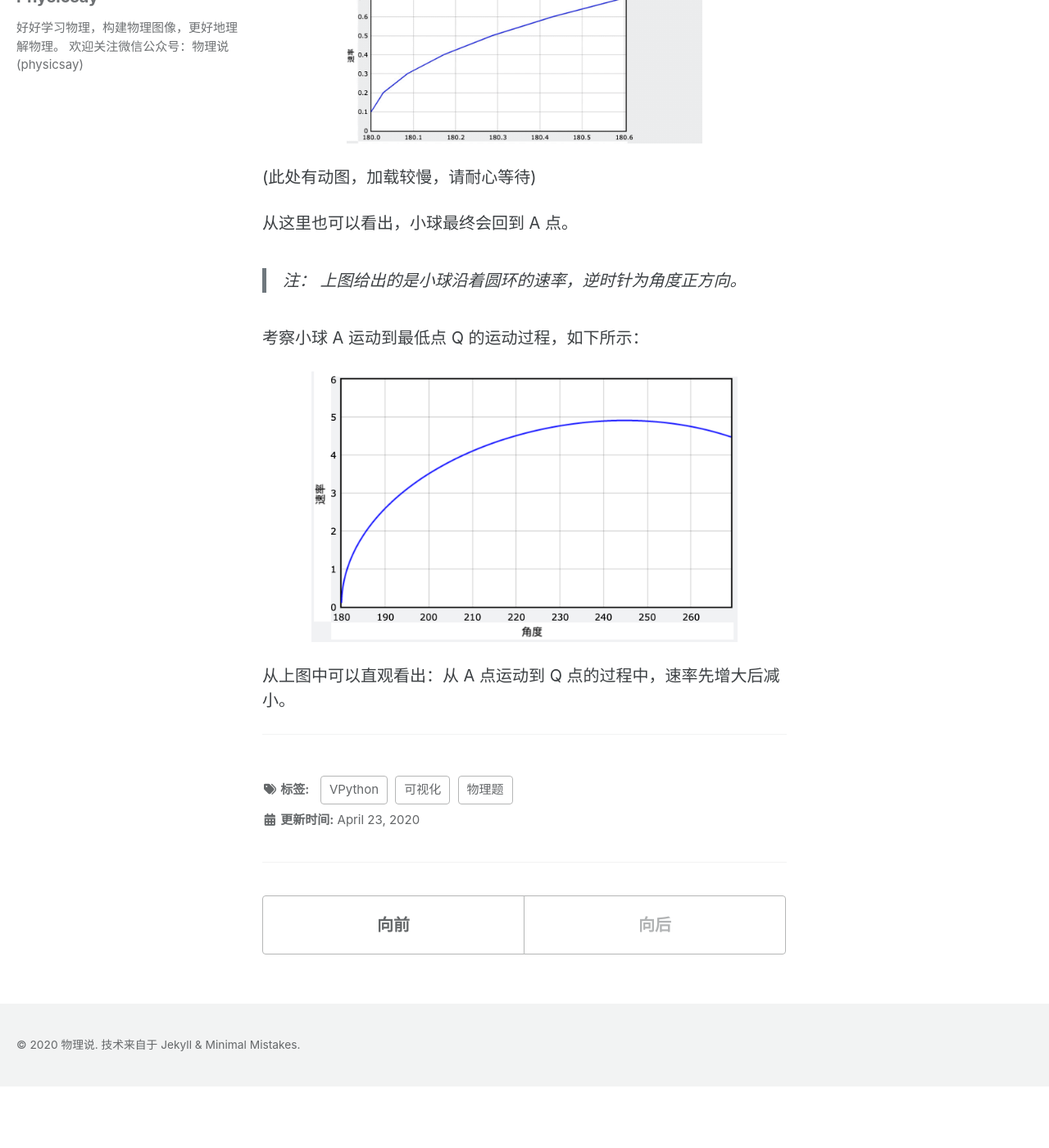
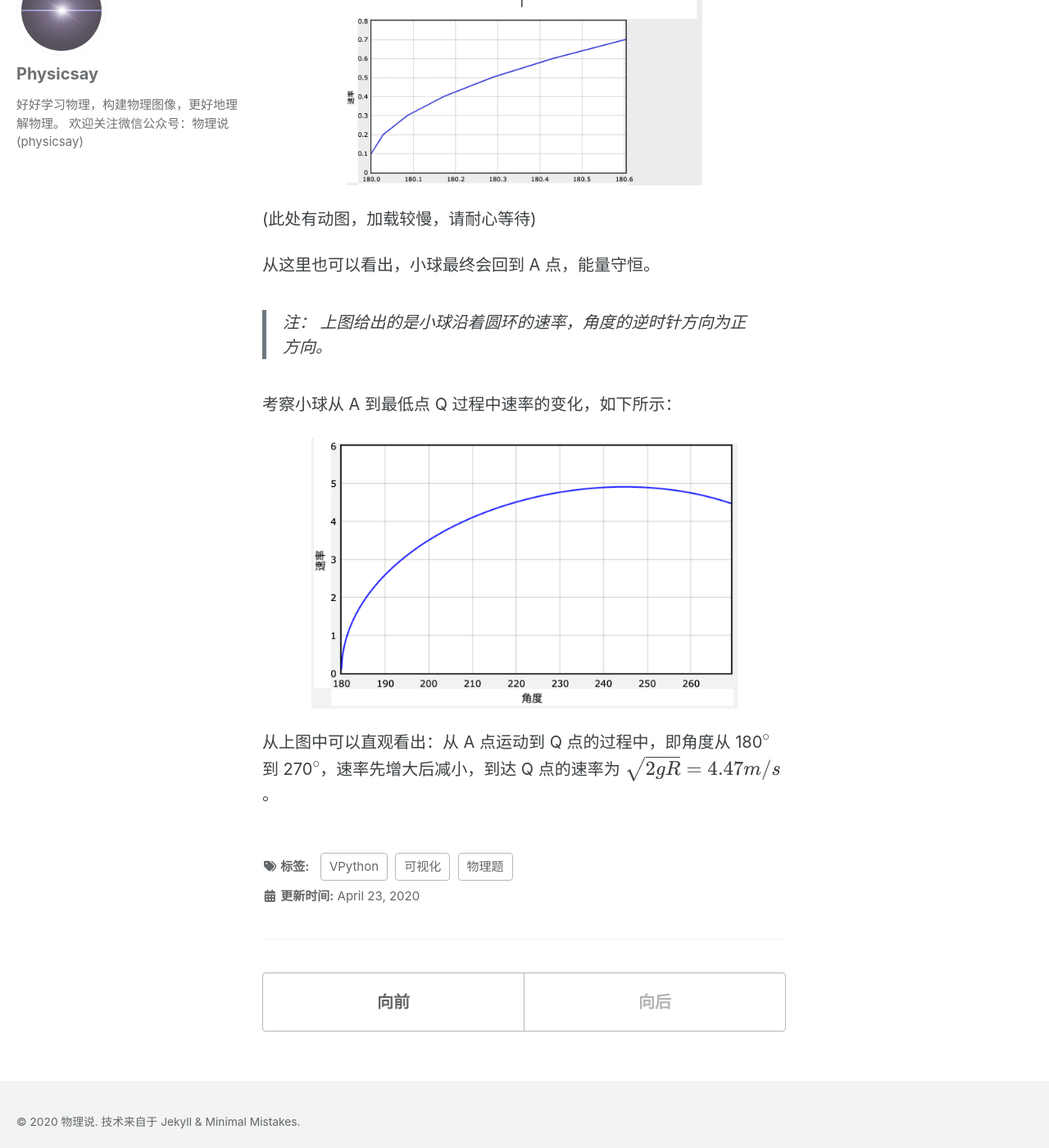
Before and after one commit to physicsay/physicsay-physicsay.github.io, a Jekyll site: the page built from _posts/2020-04-23-vpython-simulation-ball-on-ring.md, in a window 1280 px wide and 1400 px high, scrolled down 2514 px. Shown: the whole window at 82% size. Built offline with Jekyll 4.4.1, drawn with Linux system fonts in a browser that asks for light colours; cached includes are drawn as plain includes; nearby versions of some CDN libraries; formulas are drawn with MathJax 3; before the commit the page ends 3839 px from its top, so only the background shows below that; some of the changed text lies outside the part shown.

Commit message:
fix: some revises

```diff
--- a/_posts/2020-04-23-vpython-simulation-ball-on-ring.md
+++ b/_posts/2020-04-23-vpython-simulation-ball-on-ring.md
@@ -7,7 +7,7 @@ tags:
 - 可视化
 - 物理题
 categories: comprehension
-description: 用 VPython 模拟小球在圆环上的运动。
+description: 带电小球在重力、支持力和电场力的作用下，在圆环上速率是如何变化的呢？
 ---
 
 来看一下无锡市 2019 届高三第一学期期末考试的题：
@@ -19,7 +19,7 @@ description: 用 VPython 模拟小球在圆环上的运动。
 **C**. 小球 A 运动到圆环最低点 Q 的过程中，速率不断变大
 **D**. 小球到达圆环最低点 Q 时的速度大小为 $\sqrt{2gR}$
 
-<img src='/assets/images/2020-04-23-vpython-simulation-ball-on-ring/fig.png' style='zoom:100%; margin: 0 auto; display: block;'/>
+<img src='/assets/images/2020-04-23-vpython-simulation-ball-on-ring/fig.png' style='zoom:150%; margin: 0 auto; display: block;'/>
 
 ---
 
@@ -51,19 +51,17 @@ A 从释放运动至圆环最低点 Q 的过程中，A、B 之间的距离发生
 
 (此处有动图，加载较慢，请耐心等待)
 
-并且模拟角度与速率的变换关系：
+并且模拟角度与速率的关系：
 
 <img src='/assets/images/2020-04-23-vpython-simulation-ball-on-ring/oscillation.gif' style='zoom:40%; margin: 0 auto; display: block;'/>
 
 (此处有动图，加载较慢，请耐心等待)
 
-从这里也可以看出，小球最终会回到 A 点。
-> 注： 上图给出的是小球沿着圆环的速率，逆时针为角度正方向。
+从这里也可以看出，小球最终会回到 A 点，能量守恒。
+> 注： 上图给出的是小球沿着圆环的速率，角度的逆时针方向为正方向。
 
-考察小球 A 运动到最低点 Q 的运动过程，如下所示：
+考察小球从 A 到最低点 Q 过程中速率的变化，如下所示：
 
 <img src='/assets/images/2020-04-23-vpython-simulation-ball-on-ring/v_angle.png' style='zoom:40%; margin: 0 auto; display: block;'/>
 
-从上图中可以直观看出：从 A 点运动到 Q 点的过程中，速率先增大后减小。
-
----
+从上图中可以直观看出：从 A 点运动到 Q 点的过程中，即角度从 180$^\circ$ 到 270$^\circ$，速率先增大后减小，到达 Q 点的速率为 $\sqrt{2gR} = 4.47 m/s$。
```
